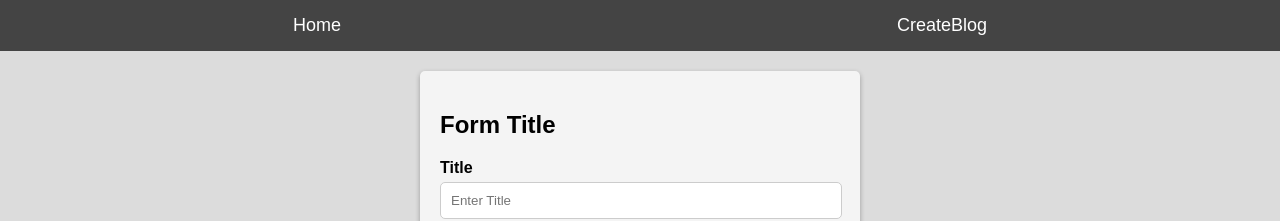
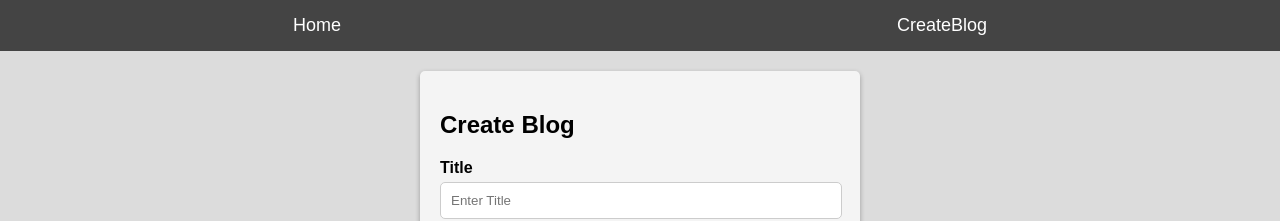
Before and after one commit to milanbhandari047/CMS, a React (Vite) app in the folder CMSFrontend/: page /createBlog in a window 1280 px wide. Shown: the top 221 px of the page. Built offline with nearby package versions, Linux system fonts and the light colour scheme.

Commit message:
heading of createblog changed

```diff
--- a/CMSFrontend/src/pages/CreateBlog/CreateBlog.jsx
+++ b/CMSFrontend/src/pages/CreateBlog/CreateBlog.jsx
@@ -38,7 +38,7 @@ await axios.post("http://localhost:3000/blogs", data);
     <>
     <Navbar/>
       <div className="form-container">
-        <h2>Form Title</h2>
+        <h2>Create Blog</h2>
         <form onSubmit={createBlog}>
           <div className="form-group">
             <label htmlFor="title">Title</label>
```
